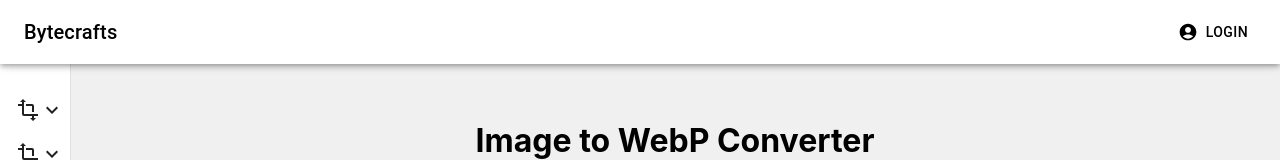
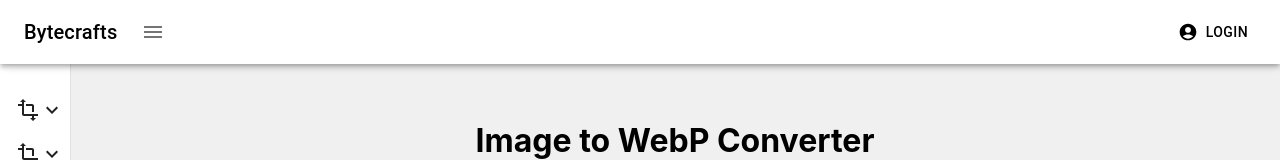
Before and after one commit to bytecrafts24/ml_model_frontend, a React (Create React App) app: page /image-to-webp in a window 1280 px wide. Shown: the top 160 px of the page. Built offline with nearby package versions, Linux system fonts and the light colour scheme.

Commit message:
drawer update

```diff
--- a/src/layout/Sidebar.jsx
+++ b/src/layout/Sidebar.jsx
@@ -1,3 +1,118 @@
+// import React, { useState } from 'react';
+// import {
+//   AppBar,
+//   Toolbar,
+//   IconButton,
+//   Typography,
+//   Button,
+//   Drawer,
+//   List,
+//   Box,
+//   Divider,
+//   useMediaQuery,
+//   useTheme
+// } from '@mui/material';
+// import MenuIcon from '@mui/icons-material/Menu';
+// import AccountCircle from '@mui/icons-material/AccountCircle';
+// import { drawerItems } from './drawerItems';
+// import SidebarItem from './SidebarItem';
+// import GoogleLoginButton from './loginComponent';
+// import Navbar from './navbar';
+
+// const drawerWidth = 240;
+// const miniDrawerWidth = 70;
+// const mobileDrawerWidth = 60;
+
+// export default function Sidebar() {
+//   const [drawerOpen, setDrawerOpen] = useState(false);
+//   const [openSections, setOpenSections] = useState({});
+//   const theme = useTheme();
+//   const isMobile = useMediaQuery(theme.breakpoints.down('sm'));
+//   const toggleDrawer = () => {
+//     setDrawerOpen((prev) => !prev);
+//   };
+
+//   const handleToggle = (id) => {
+//     setOpenSections((prevOpen) => ({
+//       ...prevOpen,
+//       [id]: !prevOpen[id],
+//     }));
+//   };
+
+//   const handleSelectItem = () => {
+
+//     if (isMobile) {
+//       setDrawerOpen(false);
+//     }
+//   };
+
+//   return (
+//     // <Box sx={{ display: 'flex' }}>
+//     //   <AppBar position="fixed" sx={{ zIndex: 1300, backgroundColor: '#ffffff' }}>
+//     //     <Toolbar sx={{ display: 'flex', justifyContent: 'space-between' }}>
+//     //       <Box sx={{ display: 'flex', alignItems: 'center' }}>
+//     //         <Typography variant="h6" noWrap style={{ color: '#000000' }}>
+//     //           Bytecrafts
+//     //         </Typography>
+//     //         <IconButton
+//     //           edge="start"
+//     //           color="#000000"
+//     //           aria-label="menu"
+//     //           onClick={toggleDrawer}
+//     //           sx={{ ml: 2 }}
+//     //         >
+//     //           <MenuIcon />
+//     //         </IconButton>
+//     //       </Box>
+//     //       <Box sx={{ display: 'flex', justifyContent: 'flex-end', alignItems: 'center', flexGrow: 0 }}>
+//     //         <Button color="inherit" startIcon={<AccountCircle />} style={{ color: '#000000' }}>
+//     //           Login
+//     //         </Button>
+//     //         {/* <GoogleLoginButton /> */}
+//     //       </Box>
+//     //     </Toolbar>
+//     //   </AppBar>
+//     <Box>
+//       <Navbar/>
+
+//       <Drawer
+//         variant={isMobile ? 'temporary' : 'permanent'}
+//         anchor="left"
+//         open={drawerOpen}
+//         onClose={toggleDrawer}
+//         sx={{
+//           width: drawerOpen ? (isMobile ? mobileDrawerWidth : drawerWidth) : miniDrawerWidth,
+//           flexShrink: 0,
+//           '& .MuiDrawer-paper': {
+//             width: drawerOpen ? (isMobile ? mobileDrawerWidth : drawerWidth) : miniDrawerWidth,
+//             transition: 'width 0.3s',
+//             overflowX: 'hidden',
+//             marginTop: '64px',
+
+//           },
+//         }}
+//       >
+//         <Box sx={{ paddingTop: 2, width: '100%' }}>
+//           <List>
+//             {drawerItems.map((item) => (
+//               <SidebarItem
+//                 key={item.id}
+//                 item={item}
+//                 drawerOpen={drawerOpen}
+//                 isOpen={openSections[item.id]}
+//                 handleToggle={handleToggle}
+//                 handleSelectItem={handleSelectItem}
+//               />
+//             ))}
+//           </List>
+//           <Divider />
+//         </Box>
+//       </Drawer>
+//     </Box>
+//   );
+// }
+
+
 import React, { useState } from 'react';
 import {
   AppBar,
@@ -14,10 +129,9 @@ import {
 } from '@mui/material';
 import MenuIcon from '@mui/icons-material/Menu';
 import AccountCircle from '@mui/icons-material/AccountCircle';
-import { drawerItems } from './drawerItems';
+import { drawerItems } from './drawerItems'; // Assuming you have a file with the drawer items
 import SidebarItem from './SidebarItem';
-import GoogleLoginButton from './loginComponent';
-import Navbar from './navbar';
+import LoginModal from './loginModal'; // Importing the LoginModal component
 
 const drawerWidth = 240;
 const miniDrawerWidth = 70;
@@ -26,8 +140,10 @@ const mobileDrawerWidth = 60;
 export default function Sidebar() {
   const [drawerOpen, setDrawerOpen] = useState(false);
   const [openSections, setOpenSections] = useState({});
+  const [modalOpen, setModalOpen] = useState(false); // State for Login Modal
   const theme = useTheme();
   const isMobile = useMediaQuery(theme.breakpoints.down('sm'));
+
   const toggleDrawer = () => {
     setDrawerOpen((prev) => !prev);
   };
@@ -40,40 +156,53 @@ export default function Sidebar() {
   };
 
   const handleSelectItem = () => {
-
     if (isMobile) {
       setDrawerOpen(false);
     }
   };
 
+  // Handlers for Login Modal
+  const handleLoginClick = () => {
+    setModalOpen(true); // Open the modal when Login button is clicked
+  };
+
+  const handleCloseModal = () => {
+    setModalOpen(false); // Close the modal
+  };
+
   return (
-    // <Box sx={{ display: 'flex' }}>
-    //   <AppBar position="fixed" sx={{ zIndex: 1300, backgroundColor: '#ffffff' }}>
-    //     <Toolbar sx={{ display: 'flex', justifyContent: 'space-between' }}>
-    //       <Box sx={{ display: 'flex', alignItems: 'center' }}>
-    //         <Typography variant="h6" noWrap style={{ color: '#000000' }}>
-    //           Bytecrafts
-    //         </Typography>
-    //         <IconButton
-    //           edge="start"
-    //           color="#000000"
-    //           aria-label="menu"
-    //           onClick={toggleDrawer}
-    //           sx={{ ml: 2 }}
-    //         >
-    //           <MenuIcon />
-    //         </IconButton>
-    //       </Box>
-    //       <Box sx={{ display: 'flex', justifyContent: 'flex-end', alignItems: 'center', flexGrow: 0 }}>
-    //         <Button color="inherit" startIcon={<AccountCircle />} style={{ color: '#000000' }}>
-    //           Login
-    //         </Button>
-    //         {/* <GoogleLoginButton /> */}
-    //       </Box>
-    //     </Toolbar>
-    //   </AppBar>
-    <Box>
-      <Navbar/>
+    <>
+      <AppBar position="fixed" sx={{ zIndex: 1300, backgroundColor: '#ffffff' }}>
+        <Toolbar sx={{ display: 'flex', justifyContent: 'space-between' }}>
+          <Box sx={{ display: 'flex', alignItems: 'center' }}>
+            <Typography variant="h6" noWrap style={{ color: '#000000' }}>
+              Bytecrafts
+            </Typography>
+            <IconButton
+              edge="start"
+              color="#000000"
+              aria-label="menu"
+              onClick={toggleDrawer}
+              sx={{ ml: 2 }}
+            >
+              <MenuIcon />
+            </IconButton>
+          </Box>
+
+          <Box style={{ display: 'flex', justifyContent: 'flex-end', alignItems: 'center', flexGrow: 0 }}>
+            <Button
+              color="inherit"
+              startIcon={<AccountCircle />}
+              style={{ color: '#000000' }}
+              onClick={handleLoginClick}  // Open modal on click
+            >
+              Login
+            </Button>
+          </Box>
+        </Toolbar>
+      </AppBar>
+
+      <LoginModal open={modalOpen} handleClose={handleCloseModal} />
 
       <Drawer
         variant={isMobile ? 'temporary' : 'permanent'}
@@ -88,7 +217,6 @@ export default function Sidebar() {
             transition: 'width 0.3s',
             overflowX: 'hidden',
             marginTop: '64px',
-
           },
         }}
       >
@@ -108,6 +236,6 @@ export default function Sidebar() {
           <Divider />
         </Box>
       </Drawer>
-    </Box>
+    </>
   );
 }
--- a/src/layout/navbar.jsx
+++ b/src/layout/navbar.jsx
@@ -114,21 +114,76 @@
 // };
 
 // export default Navbar;
+// import React, { useState } from 'react';
+// import { Link } from 'react-router-dom';
+// import { AppBar, Toolbar, Box, Button, Typography, IconButton } from '@mui/material';
+// import MenuIcon from '@mui/icons-material/Menu';
+// import AccountCircle from '@mui/icons-material/AccountCircle';
+// import LoginModal from './loginModal';
+
+
+// const Navbar = () => {
+//   const [drawerOpen, setDrawerOpen] = useState(false); // Initially drawer should be closed
+//   const [modalOpen, setModalOpen] = useState(false); // State for controlling modal visibility
+
+//   const toggleDrawer = () => {
+//     setDrawerOpen(!drawerOpen);
+//   };
+
+//   const handleLoginClick = () => {
+//     setModalOpen(true); // Open the modal when Login button is clicked
+//   };
+
+//   const handleCloseModal = () => {
+//     setModalOpen(false); // Close the modal
+//   };
+
+//   return (
+//     <>
+//       <AppBar position="fixed" sx={{ zIndex: 1300, backgroundColor: '#ffffff' }}>
+//         <Toolbar sx={{ display: 'flex', justifyContent: 'space-between' }}>
+//           <Box sx={{ display: 'flex', alignItems: 'center' }}>
+//             <Typography variant="h6" noWrap style={{ color: '#000000' }}>
+//               Bytecrafts
+//             </Typography>
+//             <IconButton
+//               edge="start"
+//               color="inherit"
+//               aria-label="menu"
+//               onClick={toggleDrawer}
+//               sx={{ ml: 2 }}
+//             >
+//               <MenuIcon />
+//             </IconButton>
+//           </Box>
+
+//           <Box style={{ display: 'flex', justifyContent: 'flex-end', alignItems: 'center', flexGrow: 0 }}>
+//             <Button
+//               color="inherit"
+//               startIcon={<AccountCircle />}
+//               style={{ color: '#000000' }}
+//               onClick={handleLoginClick}  // Open modal on click
+//             >
+//               Login
+//             </Button>
+//           </Box>
+//         </Toolbar>
+//       </AppBar>
+
+//       <LoginModal open={modalOpen} handleClose={handleCloseModal} />  {/* Render LoginModal */}
+//     </>
+//   );
+// };
+
+// export default Navbar;
 import React, { useState } from 'react';
-import { Link } from 'react-router-dom';
 import { AppBar, Toolbar, Box, Button, Typography, IconButton } from '@mui/material';
 import MenuIcon from '@mui/icons-material/Menu';
 import AccountCircle from '@mui/icons-material/AccountCircle';
 import LoginModal from './loginModal';
 
-
-const Navbar = () => {
-  const [drawerOpen, setDrawerOpen] = useState(false); // Initially drawer should be closed
+const Navbar = ({ toggleDrawer }) => { // Accept toggleDrawer prop from parent
   const [modalOpen, setModalOpen] = useState(false); // State for controlling modal visibility
-
-  const toggleDrawer = () => {
-    setDrawerOpen(!drawerOpen);
-  };
 
   const handleLoginClick = () => {
     setModalOpen(true); // Open the modal when Login button is clicked
@@ -150,7 +205,7 @@ const Navbar = () => {
               edge="start"
               color="inherit"
               aria-label="menu"
-              onClick={toggleDrawer}
+              onClick={toggleDrawer} // Call the passed toggleDrawer function
               sx={{ ml: 2 }}
             >
               <MenuIcon />
@@ -170,7 +225,7 @@ const Navbar = () => {
         </Toolbar>
       </AppBar>
 
-      <LoginModal open={modalOpen} handleClose={handleCloseModal} />  {/* Render LoginModal */}
+      <LoginModal open={modalOpen} handleClose={handleCloseModal} />
     </>
   );
 };
```
